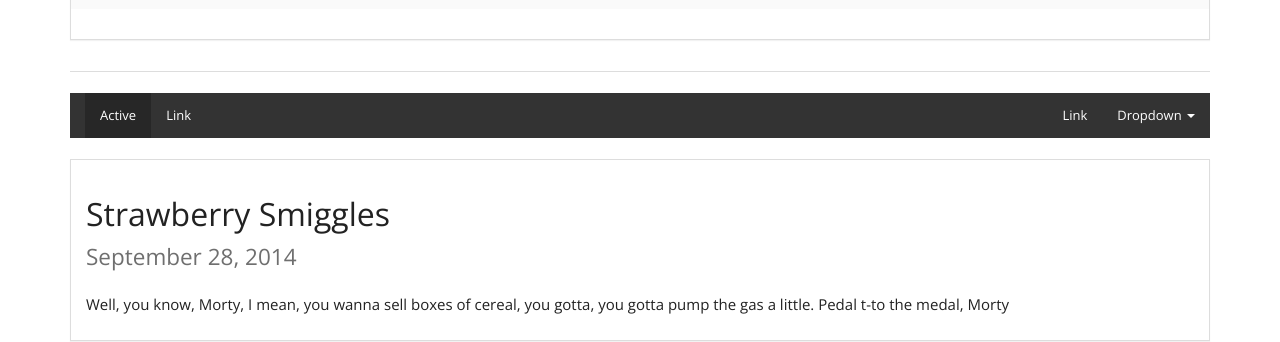
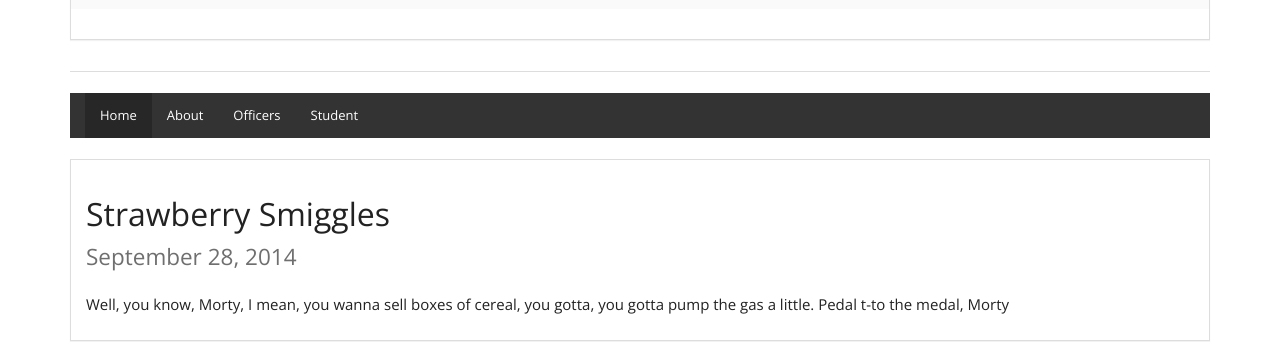
Before and after one commit to ieeecs-ut/ieee-computer-society, a Jekyll site: the page built from index.html, in a window 1280 px wide. Shown: the part 267-609 px from the top of the page. Built offline with Jekyll 4.4.1, drawn with Linux system fonts in a browser that asks for light colours; Markdown is read by kramdown in place of the engine named in the settings; the list of posts is cut into pages by our own code.

Commit message:
updated navigation, added about page

```diff
--- a/_includes/navigation.html
+++ b/_includes/navigation.html
@@ -9,20 +9,17 @@
   </div>
   <div class="navbar-collapse collapse navbar-responsive-collapse">
     <ul class="nav navbar-nav">
-      <li class="active"><a href="#">Active</a></li>
-      <li><a href="#">Link</a></li>
-    </ul>
-    <ul class="nav navbar-nav navbar-right">
-      <li><a href="#">Link</a></li>
-      <li class="dropdown">
-        <a href="#" class="dropdown-toggle" data-toggle="dropdown">Dropdown <b class="caret"></b></a>
-        <ul class="dropdown-menu">
-          <li><a href="#">Action</a></li>
-          <li><a href="#">Another action</a></li>
-          <li><a href="#">Something else here</a></li>
-          <li class="divider"></li>
-          <li><a href="#">Separated link</a></li>
-        </ul>
+      <li {% if page.title == 'Home' %} class="active" {% endif %} >
+        <a href="/">Home</a>
+      </li>
+      <li {% if page.title == 'About' %} class="active" {% endif %} >
+        <a href="/about.html">About</a>
+      </li>
+      <li {% if page.title == 'Officers' %} class="active" {% endif %} >
+        <a href="/officers.html">Officers</a>
+      </li>
+      <li {% if page.title == 'Student' %} class="active" {% endif %} >
+        <a href="/student.html">Student</a>
       </li>
     </ul>
   </div>
```
Also changed, not shown: about.html (added, +14 -0 lines).
